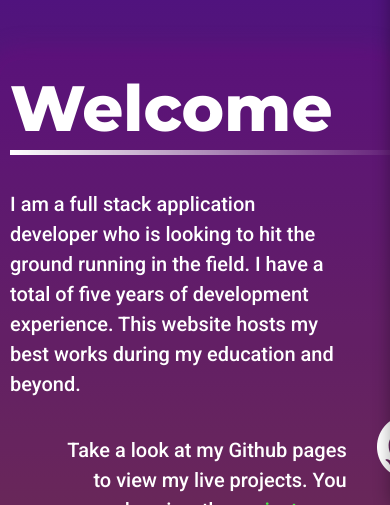
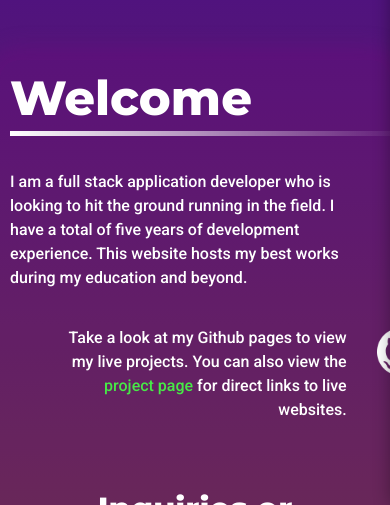
Before and after one commit to Soundwubz/soundwubz.github.io, a React (Create React App) app in the folder client/: page / in a window 390 px wide. Shown: the part 339-844 px from the top of the page. Built offline with nearby package versions, Linux system fonts and the light colour scheme.

Commit message:
992 breakpoint added for content and home

```diff
--- a/client/src/components/Content/styles.css
+++ b/client/src/components/Content/styles.css
@@ -33,3 +33,12 @@ p {
     padding-right: 100px;
     float: left;
 }
+
+@media only screen and (max-width: 992px) {
+    .title {
+        font-size: 3rem;
+    }
+    p{
+        font-size: 1rem;
+    }
+}
--- a/client/src/pages/Home/styles.css
+++ b/client/src/pages/Home/styles.css
@@ -11,3 +11,14 @@
 .contact-btn:hover {
     background: #1715154d;
 }
+
+@media only screen and (max-width: 992px) {
+    .github {
+        position: relative;
+        top: 22px;
+    }
+    .github img {
+        height: 48px;
+        width: 48px;
+    }
+}
```
